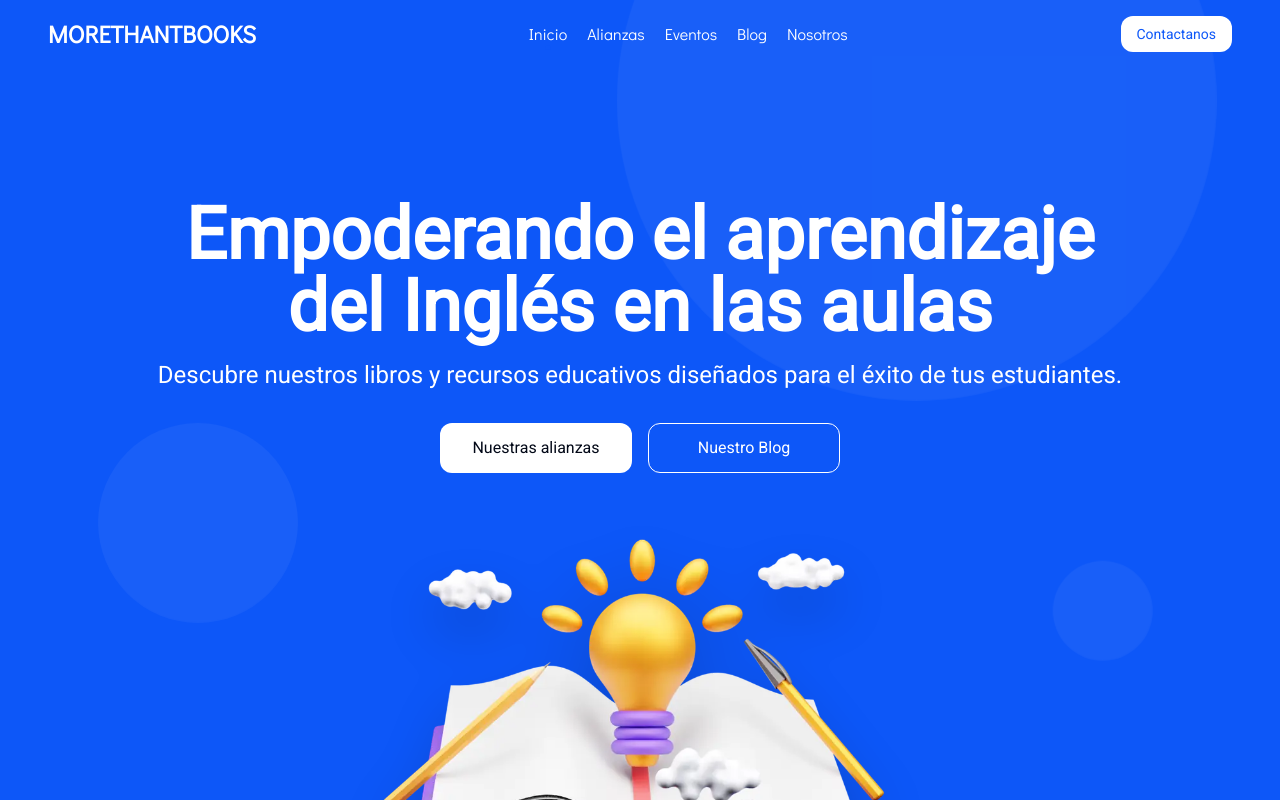
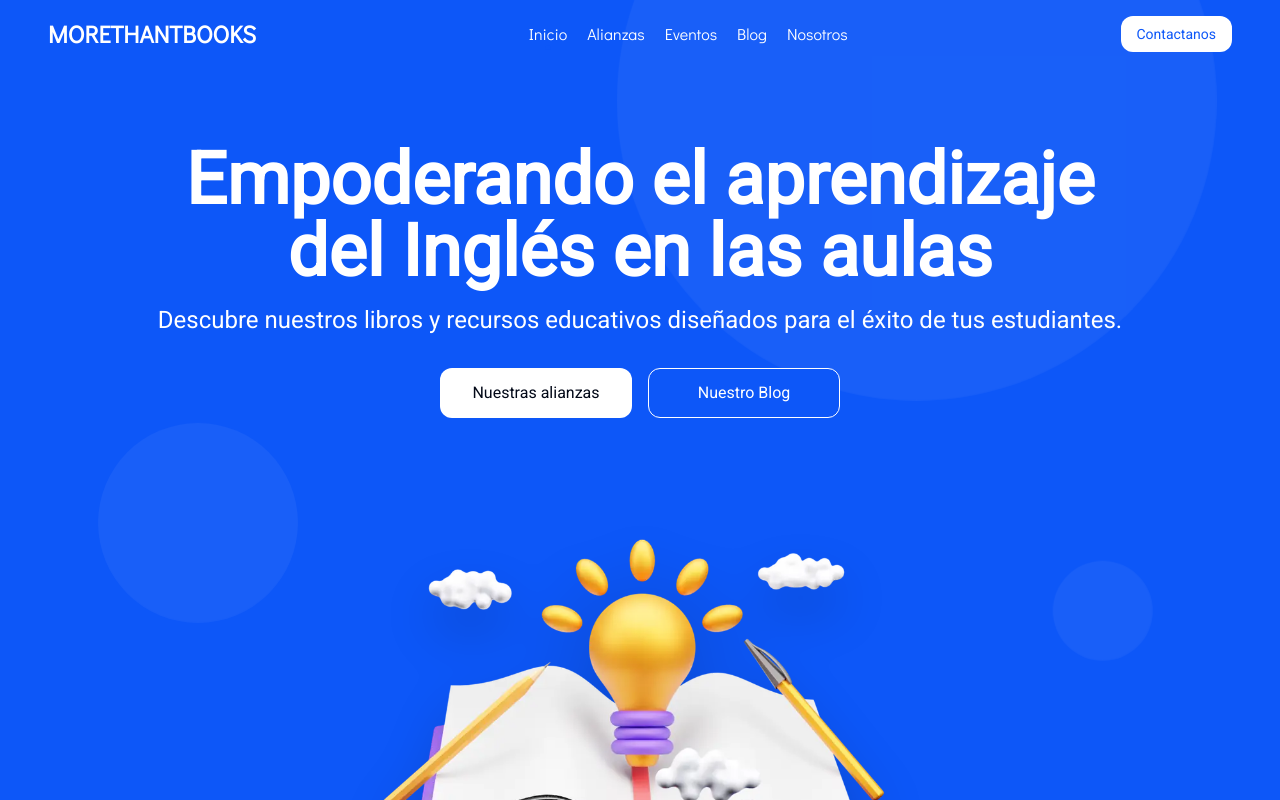
Before and after one commit to Diego-SJ/more-than-books, a Next.js app: page / in a window 1280 px wide. Shown: the top 800 px of the page. Built offline with nearby package versions, Linux system fonts and the light colour scheme.

Commit message:
fix zindex

```diff
--- a/src/app/page.tsx
+++ b/src/app/page.tsx
@@ -8,7 +8,7 @@ export default function Home() {
 	return (
 		<>
 			<Navbar theme="dark" />
-			<header className="bg-primary w-full relative">
+			<header className="bg-primary w-full relative z-0">
 				<span className="moving w-[600px] h-[600px] bg-white/5 z-0 absolute rounded-full right-[5%] -top-[25%] animate-pulse block"></span>
 				<span className="moving-2 w-[200px] h-[200px] bg-white/5 z-0 absolute rounded-full left-[10%] top-[50%] animate-pulse block"></span>
 				<span className="moving w-[100px] h-[100px] bg-white/5 z-0 absolute rounded-full right-[10%] top-[70%] animate-pulse block"></span>
@@ -19,7 +19,7 @@ export default function Home() {
 					height={500}
 					className="h-auto max-h-[20rem] w-[30rem] sm:h-[40rem] sm:max-h-[40rem] sm:w-auto object-cover absolute -bottom-[8rem] sm:-bottom-[15rem]  left-1/2 -translate-x-1/2 drop-shadow-2xl z-0"
 				/>
-				<div className="z-[2] text-white container flex flex-col items-center justify-center pt-5 sm:pt-20 min-h-screen w-full pb-40 sm:pb-52 relative">
+				<div className="z-[2] text-white container flex flex-col items-center justify-start pt-28 sm:pt-36 min-h-[50rem] md:min-h-screen w-full pb-0 sm:pb-52 relative">
 					<h1 className="text-5xl sm:text-7xl font-bold text-center px-2 max-w-[25ch] font-roboto">
 						Empoderando el aprendizaje del Inglés en las aulas
 					</h1>
```
